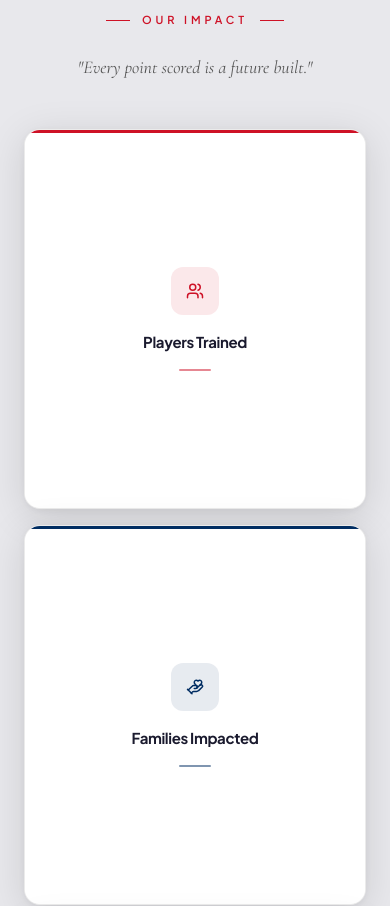
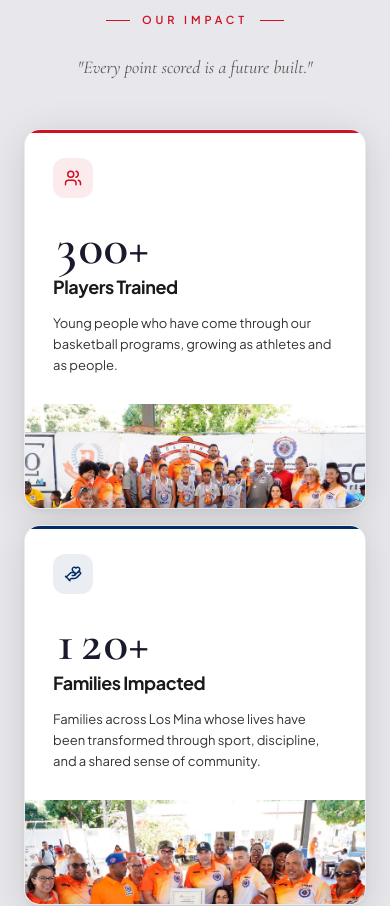
Before and after one commit to OmarflorexAI/LMUXS, a React (Vite) app: page / in a window 390 px wide. Shown: the part 2100-3006 px from the top of the page. Built offline with nearby package versions, Linux system fonts and the light colour scheme.

Commit message:
Fix mobile layout overflow and remove impact card hover effect

```diff
--- a/src/components/Stats.jsx
+++ b/src/components/Stats.jsx
@@ -3,15 +3,6 @@ import { gsap } from 'gsap'
 import { ScrollTrigger } from 'gsap/ScrollTrigger'
 import { ArrowUpRight, Users, HandHeart, Clock } from 'lucide-react'
 import { motion } from 'motion/react'
-import {
-  CardCurtainReveal,
-  CardCurtainRevealBody,
-  CardCurtainRevealDescription,
-  CardCurtainRevealFooter,
-  CardCurtainRevealTitle,
-  CardCurtain,
-  useCardCurtainRevealContext,
-} from './ui/card-curtain-reveal'
 import { useT } from '../i18n'
 
 function buildStats(t) {
@@ -37,27 +28,7 @@ function buildStats(t) {
   ]
 }
 
-function CurtainPreview({ icon, label, accent }) {
-  const { isMouseIn } = useCardCurtainRevealContext()
-  return (
-    <motion.div
-      className="absolute inset-0 z-10 flex flex-col items-center justify-center gap-4 pointer-events-none"
-      animate={{ opacity: isMouseIn ? 0 : 1 }}
-      transition={{ duration: 0.25 }}
-    >
-      <div
-        className="w-12 h-12 rounded-xl flex items-center justify-center"
-        style={{ background: `${accent}18`, color: accent }}
-      >
-        {icon}
-      </div>
-      <span className="font-sans font-bold text-[15px] tracking-tight text-[#1a1a2e]">
-        {label}
-      </span>
-      <div className="w-8 h-[2px] rounded-full" style={{ background: accent, opacity: 0.5 }} />
-    </motion.div>
-  )
-}
+// Removed CurtainPreview
 
 function StatCard({ value, suffix, label, sub, icon, accent, image, index }) {
   const numRef = useRef(null)
@@ -82,14 +53,14 @@ function StatCard({ value, suffix, label, sub, icon, accent, image, index }) {
 
   return (
     <div ref={cardRef} style={{ opacity: 0 }}>
-      <CardCurtainReveal
-        className="h-[380px] sm:h-[440px] md:h-[480px] rounded-2xl text-[#1a1a2e] bg-white"
+      <div
+        className="h-[380px] sm:h-[440px] md:h-[480px] rounded-2xl text-[#1a1a2e] bg-white relative flex flex-col overflow-hidden"
         style={{
           border: '1px solid rgba(0,0,0,0.08)',
           boxShadow: '0 8px 40px rgba(0,0,0,0.12), 0 2px 8px rgba(0,0,0,0.06)',
         }}
       >
-        <CardCurtainRevealBody className="flex flex-col justify-between p-7 sm:p-8">
+        <div className="flex-1 flex flex-col justify-between p-7 sm:p-8">
           <div>
             <div
               className="w-10 h-10 rounded-xl flex items-center justify-center mb-6"
@@ -105,40 +76,28 @@ function StatCard({ value, suffix, label, sub, icon, accent, image, index }) {
             </div>
           </div>
 
-          <CardCurtainRevealTitle className="text-lg sm:text-xl font-sans font-bold tracking-tight text-[#1a1a1a] mt-auto">
+          <h2 className="text-lg sm:text-xl font-sans font-bold tracking-tight text-[#1a1a1a] mt-auto">
             {label}
-          </CardCurtainRevealTitle>
+          </h2>
 
-          <CardCurtainRevealDescription className="mt-3">
+          <div className="mt-3">
             <p className="font-sans text-[13px] leading-relaxed text-[#333]">
               {sub}
             </p>
-          </CardCurtainRevealDescription>
-
-          <div className="mt-4 w-8 h-8 rounded-full flex items-center justify-center"
-            style={{ background: `${accent}15`, color: accent }}>
-            <ArrowUpRight size={14} />
           </div>
-
-          <CardCurtain
-            inverted
-            className="bg-white"
-            style={{ mixBlendMode: 'normal' }}
-          />
-          <CurtainPreview icon={icon} label={label} accent={accent} />
 
           {/* Accent top bar */}
           <div className="absolute top-0 left-0 right-0 h-[3px] rounded-t-2xl z-20"
             style={{ background: accent }} />
-        </CardCurtainRevealBody>
+        </div>
 
-        <CardCurtainRevealFooter className="mt-auto">
+        <div className="mt-auto">
           <div className="relative h-48 overflow-hidden">
             <img src={image} alt={label} className="w-full h-full object-cover" loading="lazy" />
             <div className="absolute inset-0 bg-gradient-to-t from-white/50 via-transparent to-transparent" />
           </div>
-        </CardCurtainRevealFooter>
-      </CardCurtainReveal>
+        </div>
+      </div>
     </div>
   )
 }
--- a/src/index.css
+++ b/src/index.css
@@ -18,6 +18,9 @@
 
   html {
     scroll-padding-top: 88px;
+    overflow-x: hidden;
+    width: 100%;
+    position: relative;
   }
 
   body {
@@ -27,6 +30,8 @@
     -webkit-font-smoothing: antialiased;
     -moz-osx-font-smoothing: grayscale;
     overflow-x: hidden;
+    width: 100%;
+    position: relative;
   }
 
   #root {
```
